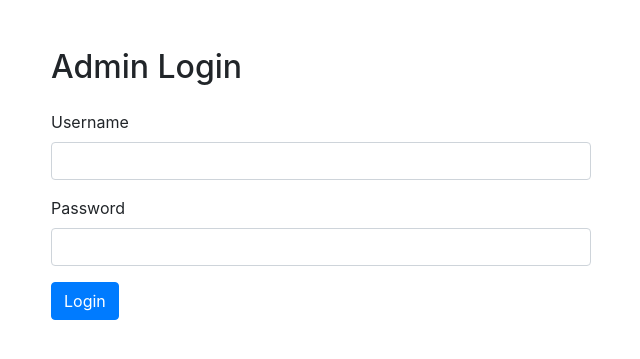
After one commit to Iyesiam/rink-ride, a PHP site: page /admin_login.php in a window 1280 px wide. The commit adds this page. Shown: the top 359 px of the page, without its empty margins (319-959 px from the left). Run offline with PHP 8.4, Linux system fonts and the light colour scheme.

Commit message:
corrected

```diff
--- /dev/null
+++ b/src/html/admin_login.php
@@ -0,0 +1,44 @@
+<?php
+session_start();
+
+// Redirect to admin dashboard if already logged in
+if (isset($_SESSION['username'])) {
+    header("Location: admin-dash.php");
+    exit();
+}
+?>
+
+<!DOCTYPE html>
+<html lang="en">
+<head>
+    <meta charset="UTF-8">
+    <meta name="viewport" content="width=device-width, initial-scale=1.0">
+    <title>Admin Login</title>
+    <link href="https://stackpath.bootstrapcdn.com/bootstrap/4.5.2/css/bootstrap.min.css" rel="stylesheet">
+</head>
+<body>
+    <div class="container mt-5">
+        <div class="row justify-content-center">
+            <div class="col-md-6">
+                <h2 class="mb-4">Admin Login</h2>
+                <?php if (isset($_GET['error'])) { ?>
+                    <div class="alert alert-danger" role="alert">
+                        <?php echo htmlspecialchars($_GET['error']); ?>
+                    </div>
+                <?php } ?>
+                <form method="POST" action="login_handler.php">
+                    <div class="form-group">
+                        <label for="username">Username</label>
+                        <input type="text" class="form-control" id="username" name="username" required>
+                    </div>
+                    <div class="form-group">
+                        <label for="password">Password</label>
+                        <input type="password" class="form-control" id="password" name="password" required>
+                    </div>
+                    <button type="submit" name="login" class="btn btn-primary">Login</button>
+                </form>
+            </div>
+        </div>
+    </div>
+</body>
+</html>
```
Also changed, not shown: src/html/authentication-register.php (+13 -13 lines), src/html/login_handler.php (added, +29 -0 lines).
